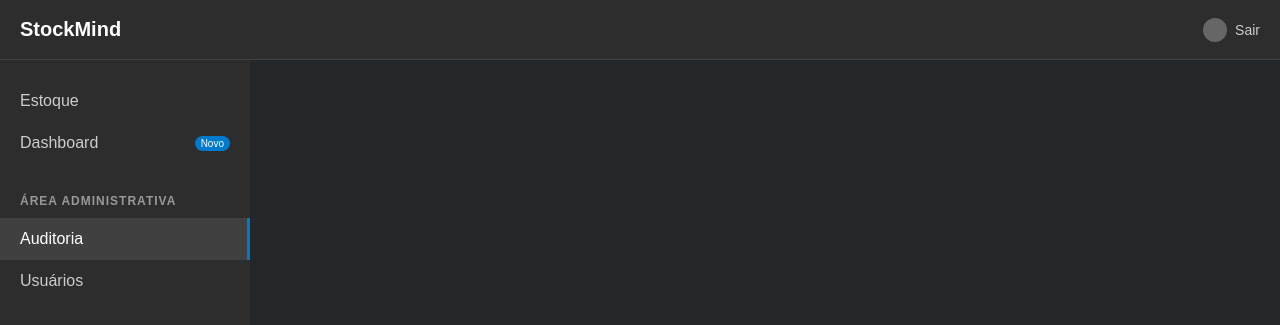
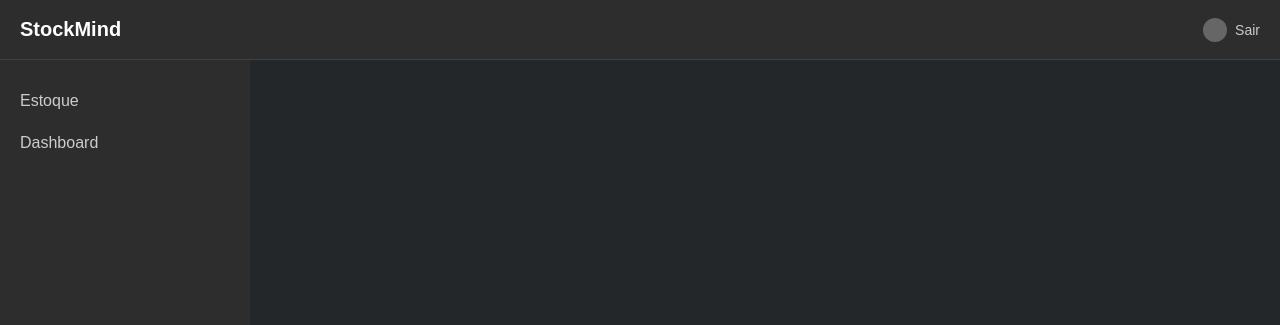
Before and after one commit to leonardogranata/StockMind, a Django app: template StockMind/templates/base.html in a window 1280 px wide. Shown: the top 325 px of the page. Run offline with Django 5.2, Linux system fonts and the light colour scheme; the template is opened without the code that fills it, so the values that code supplies are empty.

Commit message:
Atualizando o arquivo base e adicionando um baseForm para as páginas de formulários

```diff
--- a/StockMind/templates/base.html
+++ b/StockMind/templates/base.html
@@ -16,7 +16,7 @@
         <div class="header-right">
             <div class="user-info">
                 <div class="user-icon"></div>
-                <span>Sair</span>
+                <a id = "logout" href="{% url 'logout' %}">Sair</a>
             </div>
         </div>
     </header>
@@ -25,19 +25,19 @@
     <nav class="sidebar">
         <!-- Seção Principal -->
         <div class="sidebar-section">
-            <a href="#" class="sidebar-item">Estoque</a>
-            <a href="#" class="sidebar-item with-badge">
-                Dashboard
-                <span class="badge">Novo</span>
-            </a>
+            <a href="{% url 'home' %}" class="sidebar-item">Estoque</a>
+            <a href="#" class="sidebar-item with-badge">Dashboard</a>
         </div>
 
         <!-- Área Administrativa -->
-        <div class="sidebar-section">
-            <div class="sidebar-title">Área administrativa</div>
-            <a href="#" class="sidebar-item active">Auditoria</a>
-            <a href="#" class="sidebar-item">Usuários</a>
-        </div>
+        {% if user.is_superuser %}
+            <div class="sidebar-section">
+                <div class="sidebar-title">Área administrativa</div>
+                <a href="#" class="sidebar-item active">Auditoria</a>
+                <a href="{% url 'listar' %}" class="sidebar-item">Usuários</a>
+                <a href="{% url 'cadastro' %}" class="sidebar-item">Criar Usuários</a>
+            </div>
+        {% endif %}
     </nav>
 
     <!-- ÁREA PRINCIPAL DE CONTEÚDO -->
```
Also changed, not shown: StockMind/templates/baseForm.html (added, +18 -0 lines).
